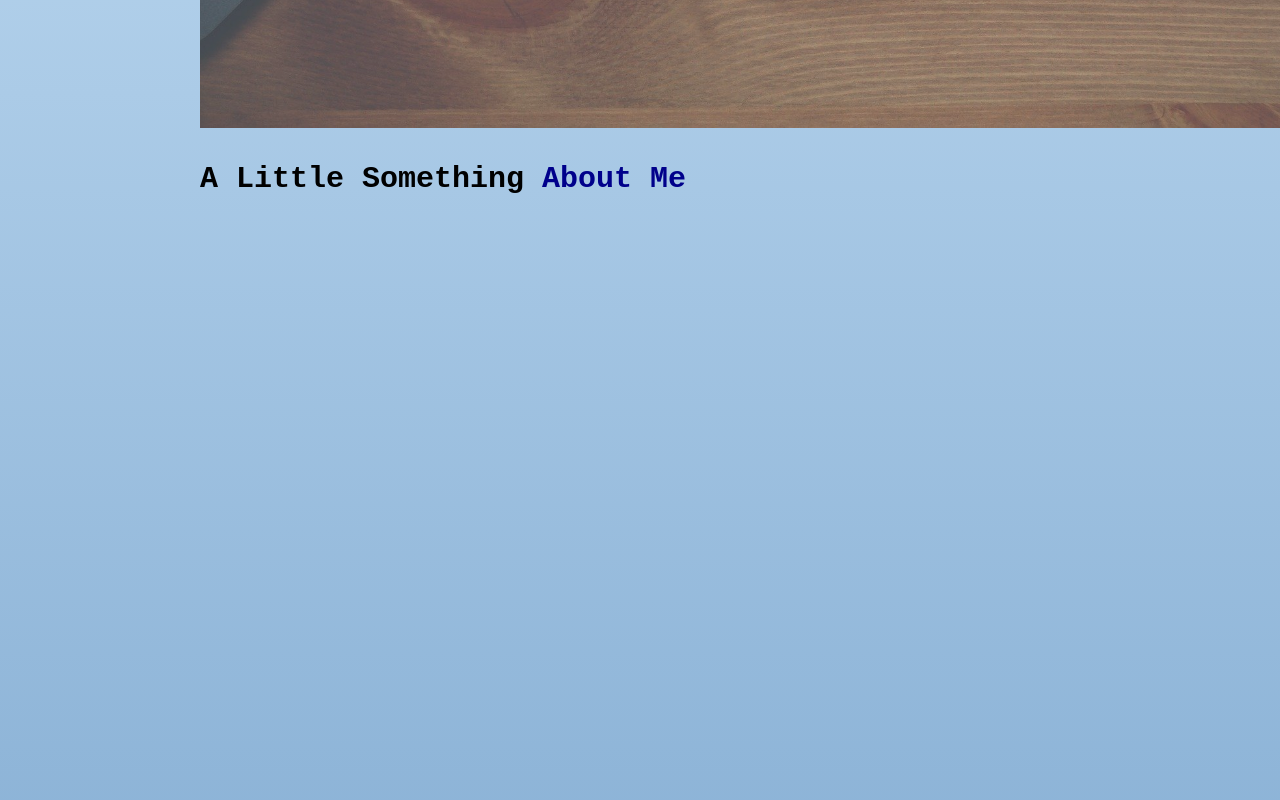
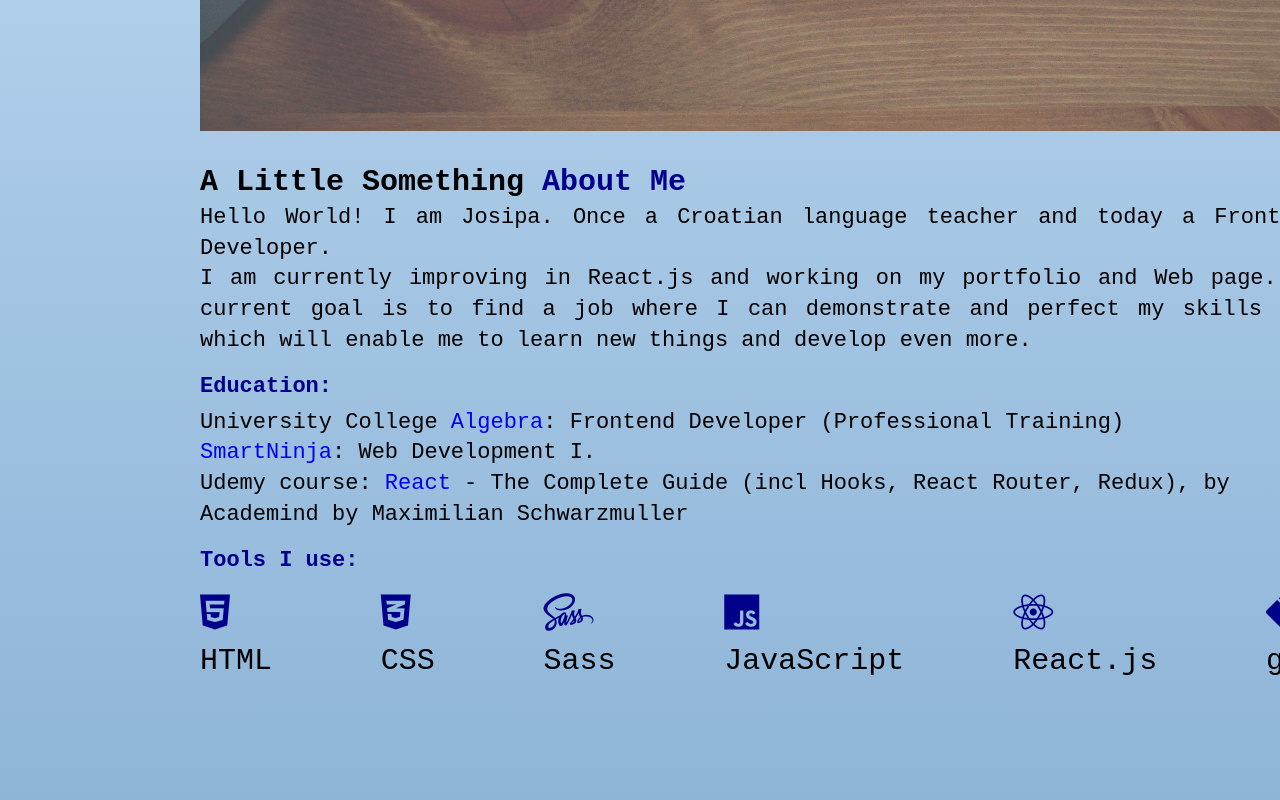
Before and after one commit to jo-dadic/portfolio_page, a plain HTML site: page index.html in a window 1280 px wide. Shown: the part 780-1580 px from the top of the page. Drawn offline with Linux system fonts and the light colour scheme.

Commit message:
home and about added

```diff
--- a/css/main.css
+++ b/css/main.css
@@ -149,7 +149,7 @@ body {
   background-repeat: no-repeat;
   font-family: Courier New, Courier, Lucida Sans Typewriter, Lucida Typewriter,
     monospace;
-  font-size: 20px;
+  font-size: 22px;
   line-height: 1.4;
 }
 
@@ -227,7 +227,7 @@ header {
 }
 
 .about-section {
-  width: 90%;
+  width: 100%;
   height: 100vh;
   padding-top: 30px;
 }
@@ -243,6 +243,39 @@ header {
   font-weight: 900;
 }
 
+.bio {
+  text-align: justify;
+  padding-bottom: 15px;
+}
+
+.about-container {
+  justify-content: space-evenly;
+}
+
+.about-container h5 {
+  color: #00008b;
+  font-weight: 700;
+  padding-bottom: 5px;
+}
+
+.education {
+  padding-bottom: 15px;
+}
+
+.tools ul {
+  display: flex;
+  justify-content: space-between;
+  padding-top: 10px;
+}
+
+.tools ul li {
+  font-size: 30px;
+}
+.tools ul li i {
+  font-size: 40px;
+  color: #00008b;
+}
+
 .work-section {
   width: 90%;
   height: 100vh;
--- a/index.html
+++ b/index.html
@@ -4,6 +4,10 @@
     <meta charset="UTF-8" />
     <meta http-equiv="X-UA-Compatible" content="IE=edge" />
     <meta name="viewport" content="width=device-width, initial-scale=1.0" />
+    <script
+      src="https://kit.fontawesome.com/e73c6bbd78.js"
+      crossorigin="anonymous"
+    ></script>
     <link rel="stylesheet" href="./css/main.css" />
     <title>Document</title>
   </head>
@@ -30,6 +34,55 @@
         </div>
         <div id="about" class="about-section">
           <h3>A Little Something <span>About Me</span></h3>
+          <div class="bio">
+            <p>
+              Hello World! I am Josipa. Once a Croatian language teacher and
+              today a Frontend Developer. <br />
+              I am currently improving in React.js and working on my portfolio
+              and Web page. My current goal is to find a job where I can
+              demonstrate and perfect my skills and which will enable me to
+              learn new things and develop even more.
+            </p>
+          </div>
+          <div class="about-container">
+            <div class="education">
+              <h5>Education:</h5>
+              <ul>
+                <li>
+                  University College
+                  <a
+                    href="https://www.algebra.hr/cjelozivotno-obrazovanje/programi/front-end-developer/"
+                    >Algebra</a
+                  >: Frontend Developer (Professional Training)
+                </li>
+                <li>
+                  <a href="https://www.smartninja.hr/web-development-1"
+                    >SmartNinja</a
+                  >: Web Development I.
+                </li>
+                <li>
+                  Udemy course:
+                  <a
+                    href="https://www.udemy.com/course/react-the-complete-guide-incl-redux/"
+                    >React</a
+                  >
+                  - The Complete Guide (incl Hooks, React Router, Redux), by
+                  Academind by Maximilian Schwarzmuller
+                </li>
+              </ul>
+            </div>
+            <div class="tools">
+              <h5>Tools I use:</h5>
+              <ul>
+                <li><i class="fab fa-html5"></i><br />HTML</li>
+                <li><i class="fab fa-css3-alt"></i><br />CSS</li>
+                <li><i class="fab fa-sass"></i><br />Sass</li>
+                <li><i class="fab fa-js"></i><br />JavaScript</li>
+                <li><i class="fab fa-react"></i><br />React.js</li>
+                <li><i class="fab fa-git-alt"></i><br />git</li>
+              </ul>
+            </div>
+          </div>
         </div>
         <div id="work" class="work-section">
           <h3>Some of My Work</h3>
```
